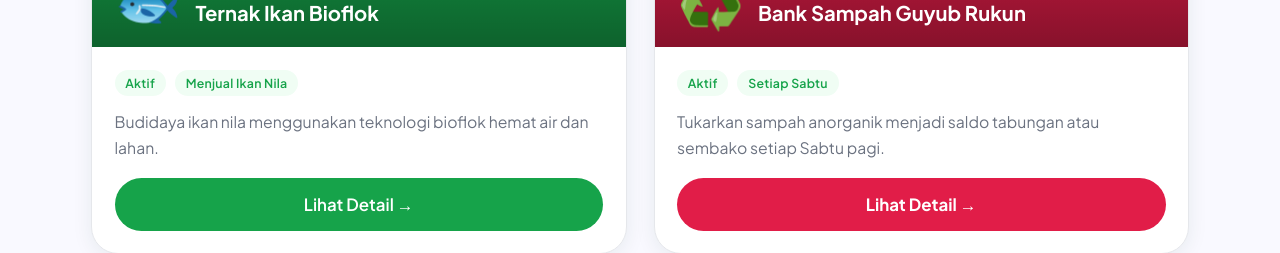
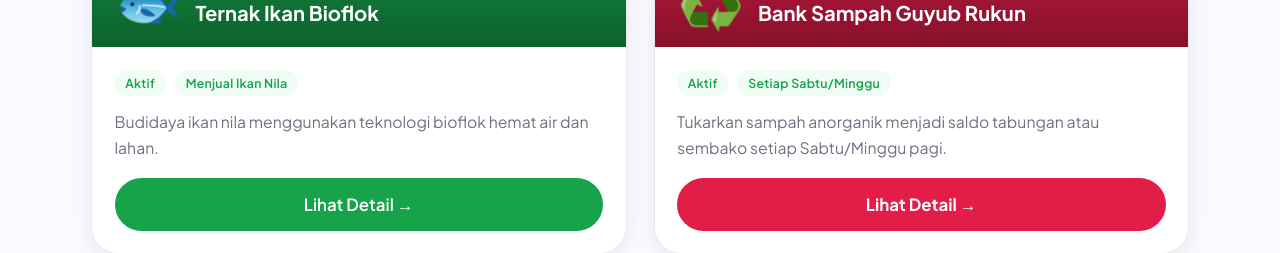
Before and after one commit to FiveUII/PBPB-RT01, a Next.js app in the folder app/: page /badan-usaha in a window 1280 px wide. Shown: the part 410-663 px from the top of the page. Built offline with nearby package versions, Linux system fonts and the light colour scheme; no server answers; the database is empty.

Commit message:
style: change bank sampah label to Setiap Sabtu/Minggu

```diff
--- a/app/src/app/badan-usaha/bank-sampah/page.tsx
+++ b/app/src/app/badan-usaha/bank-sampah/page.tsx
@@ -60,7 +60,7 @@ export default async function BankSampahPage() {
           {/* Status chips */}
           <div className="flex gap-2 flex-wrap fade-up">
             <span className="chip chip-green">✅ Aktif</span>
-            <span className="chip chip-gold">📅 Setiap Sabtu</span>
+            <span className="chip chip-gold">📅 Setiap Sabtu/Minggu</span>
           </div>
 
           {/* Deskripsi */}
@@ -96,7 +96,7 @@ export default async function BankSampahPage() {
             <div className="flex flex-col gap-3">
               {[
                 { icon: "📍", label: "Lokasi Penimbangan", val: infoUsaha?.lokasi || "Poskamling RT, Blok A" },
-                { icon: "🕗", label: "Jadwal Operasional", val: infoUsaha?.jadwal_operasional || "Setiap Sabtu, 08.00–11.00 WIB" },
+                { icon: "🕗", label: "Jadwal Operasional", val: infoUsaha?.jadwal_operasional || "Setiap Sabtu/Minggu, 08.00–11.00 WIB" },
                 { icon: "🗑️", label: "Sampah Diterima", val: "Plastik, Kardus, Kertas, Logam" },
                 { icon: "📞", label: "Kontak", val: infoUsaha?.kontak_whatsapp || "Dewi Rahayu" },
               ].map((info) => (
--- a/app/src/app/badan-usaha/page.tsx
+++ b/app/src/app/badan-usaha/page.tsx
@@ -22,8 +22,8 @@ const staticUnits = [
     keyword: "sampah",
     nama: "Bank Sampah Guyub Rukun",
     deskripsi:
-      "Tukarkan sampah anorganik menjadi saldo tabungan atau sembako setiap Sabtu pagi.",
-    chips: ["Aktif", "Setiap Sabtu"],
+      "Tukarkan sampah anorganik menjadi saldo tabungan atau sembako setiap Sabtu/Minggu pagi.",
+    chips: ["Aktif", "Setiap Sabtu/Minggu"],
     btnClass: "btn-accent",
     accent: "var(--gold)",
   },
```
